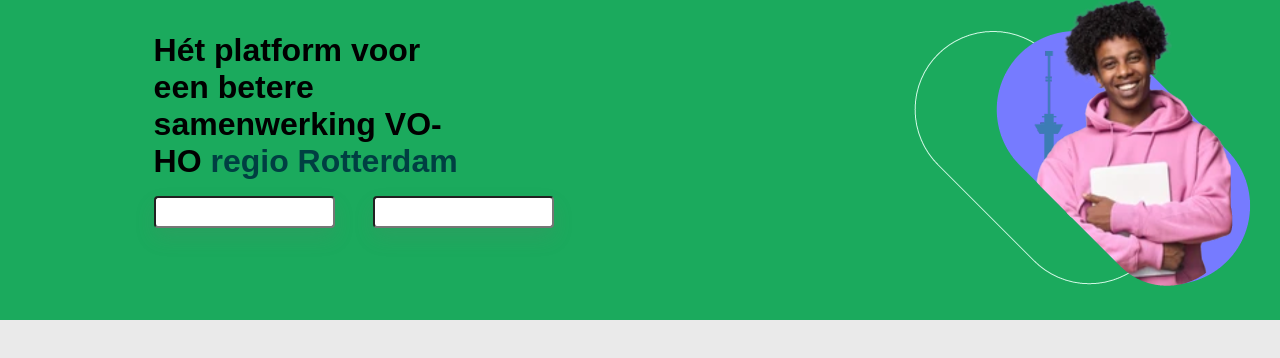
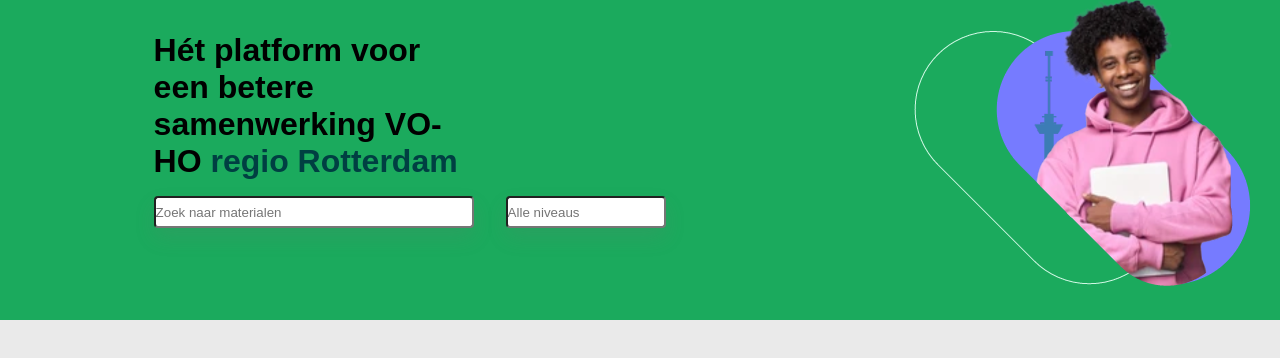
Before and after one commit to jaussems/press-play-assesment, a Next.js app: page / in a window 1280 px wide. Shown: the top 358 px of the page. Built offline with nearby package versions, Linux system fonts and the light colour scheme; a web font is replaced by a local one.

Commit message:
added width prop to style inputs differently

```diff
--- a/src/components/Input.tsx
+++ b/src/components/Input.tsx
@@ -5,7 +5,11 @@ import { IinputComponent } from "@/shared/models";
 const Input: React.FC<any> = (props: IinputComponent) => {
   return (
     <div className={styles.input_container}>
-      <input className={styles.input} placeholder={props.placeholder}></input>
+      <input
+        className={styles.input}
+        style={{ width: props.width }}
+        placeholder={props.placeholder}
+      ></input>
     </div>
   );
 };
--- a/src/components/Search.tsx
+++ b/src/components/Search.tsx
@@ -13,8 +13,10 @@ const Search: React.FC<any> = (props: PropsWithChildren) => {
         </h1>
 
         <div className={styles.inputs}>
-          <Input></Input>
-          <Input></Input>
+          <Input placeholder={"Zoek naar materialen"} width={"20rem"}></Input>
+          <Input placeholder={"Alle niveaus"} width={"10rem"}>
+            {" "}
+          </Input>
         </div>
       </div>
       <div className={styles.image}>
--- a/src/shared/models.ts
+++ b/src/shared/models.ts
@@ -1,3 +1,4 @@
 export interface IinputComponent {
   placeholder: string;
+  width: string;
 }
--- a/src/styles/Search.module.scss
+++ b/src/styles/Search.module.scss
@@ -21,6 +21,7 @@
       @include flex-row;
       justify-content: space-between;
       width: 25rem;
+      gap: 2rem;
     }
   }
 
```
